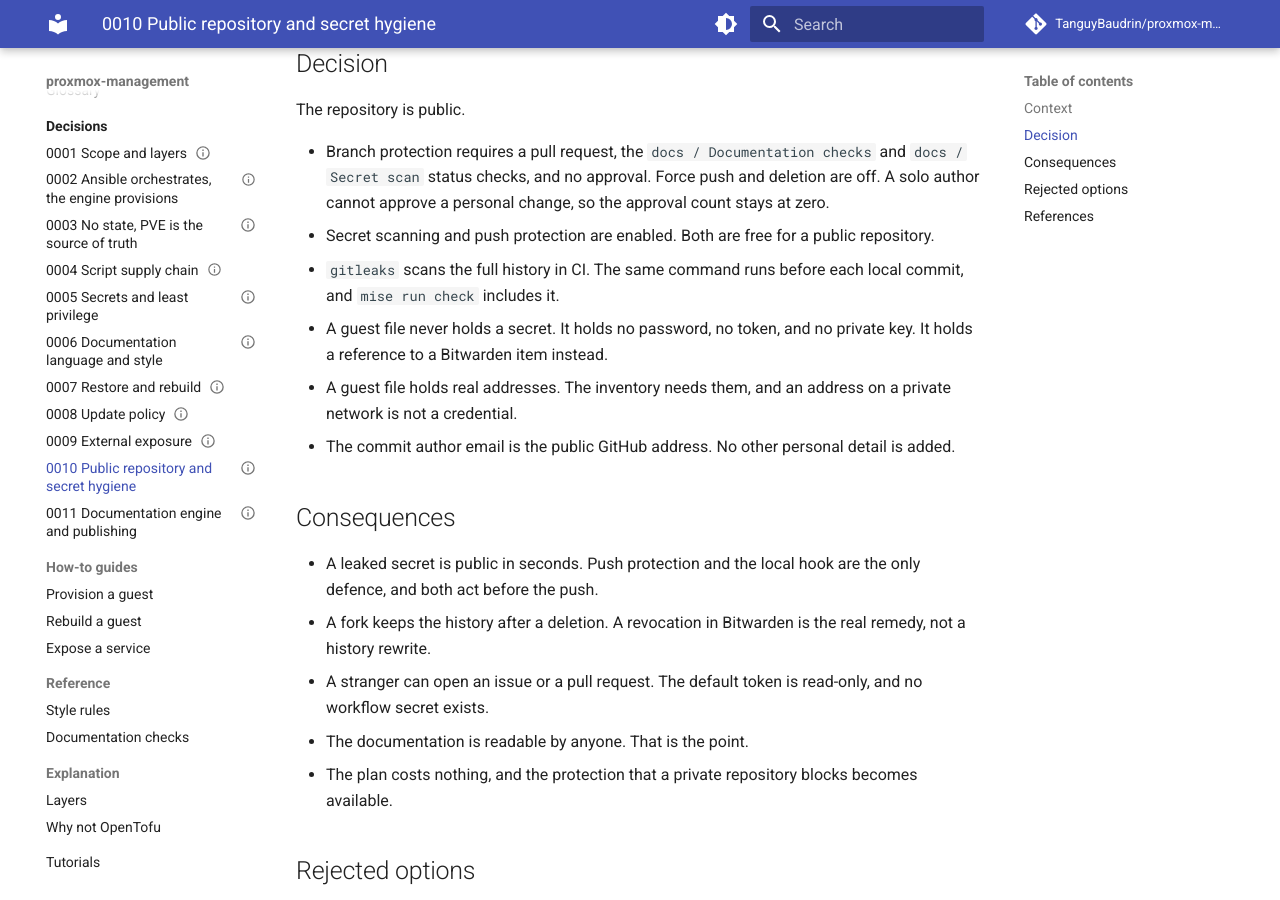
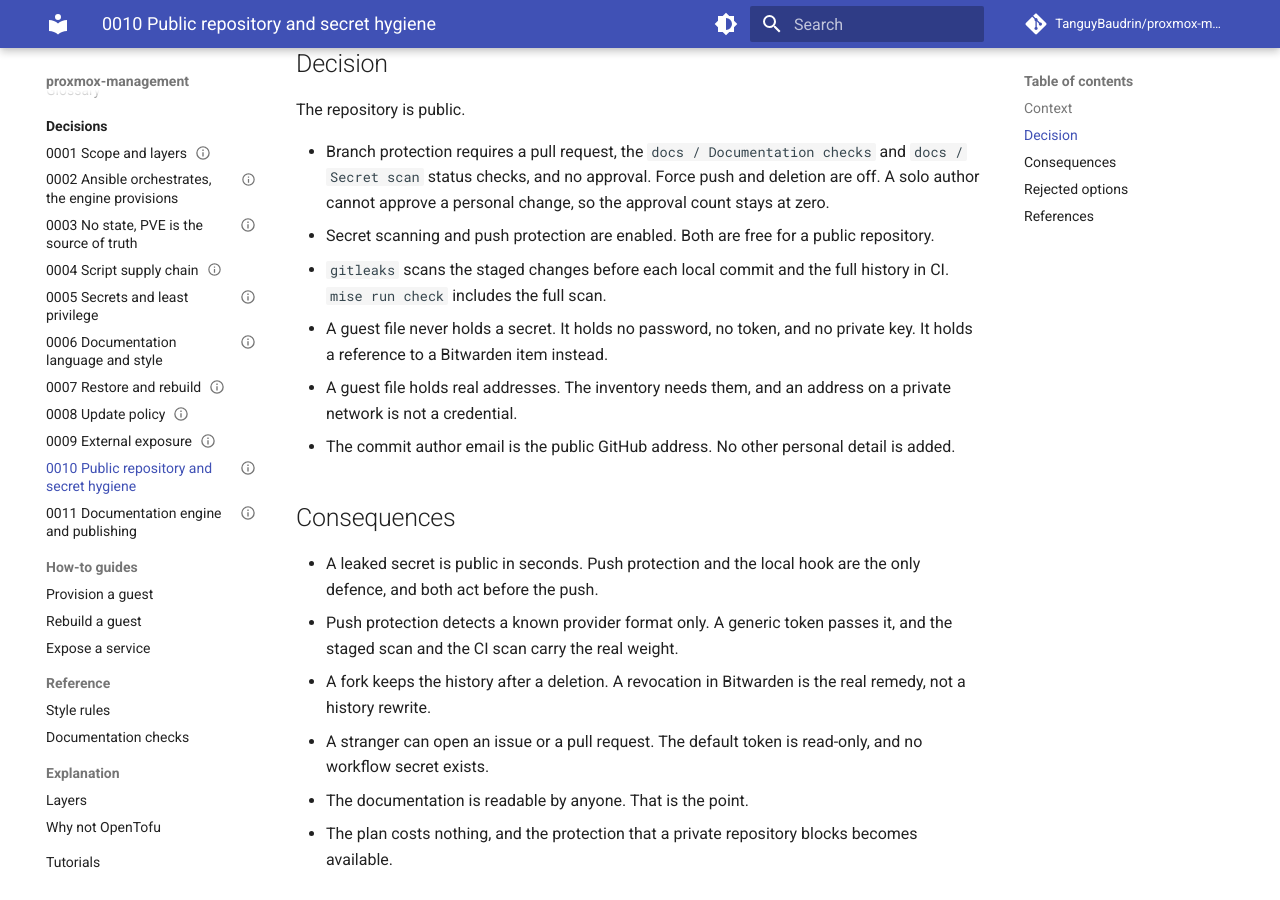
Before and after one commit to TanguyBaudrin/proxmox-management, an MkDocs documentation site: the page built from docs/adr/0010-public-repository-and-secret-hygiene.md, in a window 1280 px wide and 900 px high, scrolled down 503 px. Built offline with MkDocs 1.6.1 and Material for MkDocs 9.7.7, drawn with Linux system fonts in a browser that asks for light colours; comment, search, counter and statistics services are not loaded.

Commit message:
fix(secrets): scan the staged changes in the local hook (#4)
gitleaks in commit mode reads the commits, so a secret in the index reached
the commit and the hook found nothing. The hook now scans the staged changes,
and CI keeps the full history scan.

ADR-0010 records that push protection detects a known provider format only.

```diff
--- a/docs/adr/0010-public-repository-and-secret-hygiene.md
+++ b/docs/adr/0010-public-repository-and-secret-hygiene.md
@@ -35,8 +35,8 @@ The repository is public.
   approval count stays at zero.
 - Secret scanning and push protection are enabled. Both are free for a public
   repository.
-- `gitleaks` scans the full history in CI. The same command runs before each
-  local commit, and `mise run check` includes it.
+- `gitleaks` scans the staged changes before each local commit and the full
+  history in CI. `mise run check` includes the full scan.
 - A guest file never holds a secret. It holds no password, no token, and no
   private key. It holds a reference to a Bitwarden item instead.
 - A guest file holds real addresses. The inventory needs them, and an address
@@ -48,6 +48,8 @@ The repository is public.
 
 - A leaked secret is public in seconds. Push protection and the local hook are
   the only defence, and both act before the push.
+- Push protection detects a known provider format only. A generic token passes
+  it, and the staged scan and the CI scan carry the real weight.
 - A fork keeps the history after a deletion. A revocation in Bitwarden is the
   real remedy, not a history rewrite.
 - A stranger can open an issue or a pull request. The default token is
--- a/mise.toml
+++ b/mise.toml
@@ -64,6 +64,10 @@ mise run docs:build
 description = "Scan the full history for a secret"
 run = "gitleaks git --redact --no-banner --exit-code 1 ."
 
+[tasks."secrets:staged"]
+description = "Scan the staged changes for a secret"
+run = "gitleaks git --redact --no-banner --exit-code 1 --staged ."
+
 [tasks.check]
 description = "Run every check"
 depends = ["docs:check", "secrets:check"]
```
Also changed, not shown: AGENTS.md (+4 -2 lines).
